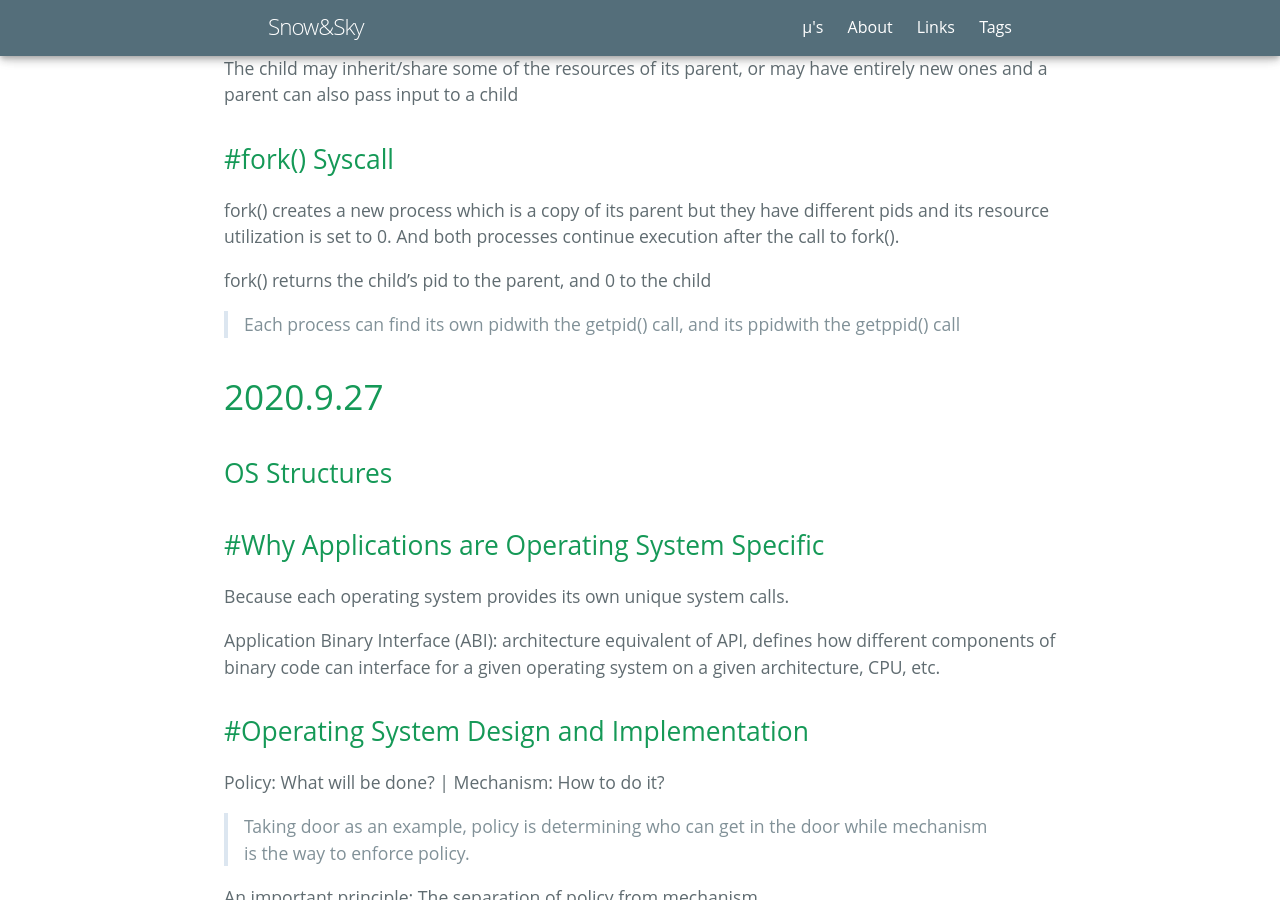
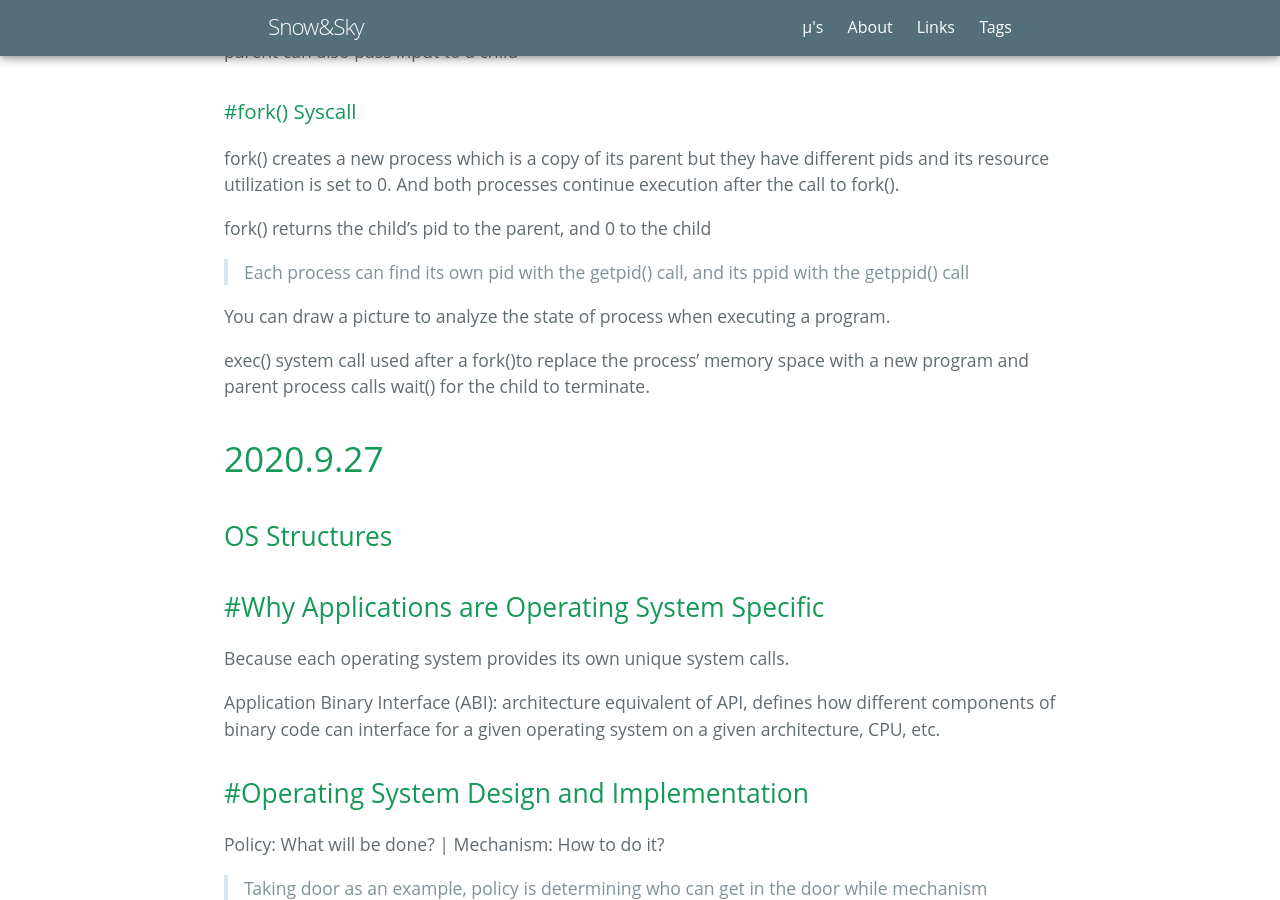
Before and after one commit to NishikinoSky/NishikinoSky.github.io, a Jekyll site: the page built from _posts/2020-10-16-Operating-System.md, in a window 1280 px wide and 900 px high, scrolled down 1564 px. Built offline with Jekyll 4.4.1, drawn with Linux system fonts in a browser that asks for light colours; some web fonts are replaced.

Commit message:
Update 2020-10-16-Operating-System.md

```diff
--- a/_posts/2020-10-16-Operating-System.md
+++ b/_posts/2020-10-16-Operating-System.md
@@ -12,7 +12,7 @@ stickie: false
 
 ## Processes
 
-## #Process Concept
+### #Process Concept
 A process is a program in execution.
 
 Program is a passive entity and it becomes a process when it's loaded into memory.
@@ -21,32 +21,36 @@ Process = code(text) + program counter(points to the next instruction to execut)
 
 stack-> | <-heap | data | text
 
-## #The Runtime Stack
+### #The Runtime Stack
 The runtime stack is a stack on which items can be pushed or popped.
 
 Activation Record: Before calling a function, we need to save some information like the return address, parameters, local variables, the value returned by function, the state of registers. All the above goes on the stack as part of activation records, which grows downward.
 
-## #Process State
+### #Process State
 New:  The process is being created
 Running:  Instructions are being executed
 Waiting:  The process is waiting for some event to occur
 Ready:  The process is waiting to be assigned to a processor
 Terminated:  The process has finished execution
 
-## #Process Control Block (PCB)
+### #Process Control Block (PCB)
 It stores information associated with each process.
 
-## #New: Process Creation
+### #New: Process Creation
 A process may create new processes, in which case it becomes a parent, then we obtain a tree of processes and each process has a pid(ppid refers to the parents' pid).
 
 The child may inherit/share some of the resources of its parent, or may have entirely new ones and a parent can also pass input to a child
 
-## #fork() Syscall
+### #fork() Syscall
 fork() creates a new process which is a copy of its parent but they have different pids and its resource utilization is set to 0. And both processes continue execution after the call to fork().
 
 fork() returns the child’s pid to the parent, and 0 to the child
 
->Each process can find its own pidwith the getpid() call, and its ppidwith the getppid() call
+>Each process can find its own pid with the getpid() call, and its ppid with the getppid() call
+
+You can draw a picture to analyze the state of process when executing a program.
+
+exec() system call used after a fork()to replace the process’ memory space with a new program and parent process calls wait() for the child to terminate.
 
 
 
```
